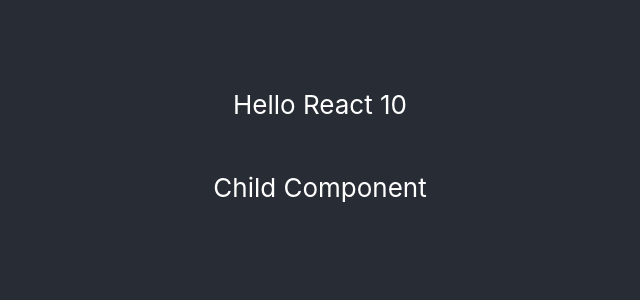
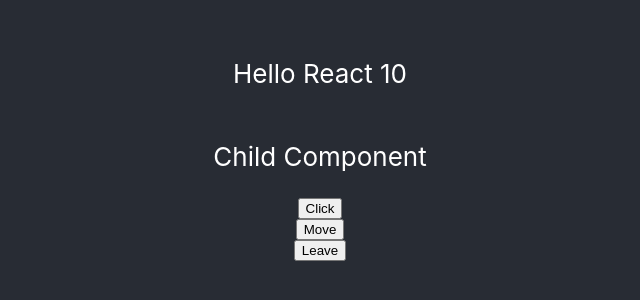
Before and after one commit to asayedio/myfirst-react-app, a React (Create React App) app: page / in a window 1280 px wide. Shown: the part 254-554 px from the top of the page, without its empty margins (320-960 px from the left). Built offline with nearby package versions, Linux system fonts and the light colour scheme.

Commit message:
Implement events

```diff
--- a/src/App.js
+++ b/src/App.js
@@ -4,12 +4,28 @@
 import Child from  './Child.js';
 import {num1,num2,test,test2} from './module.js';
 function App() {
+  React.state = {
+    name:"Ahmed"
+  }
+  function handleClick(e) {
+    e.preventDefault();
+    console.log(React.state.name);
+  }
+  function handleMove(e) {
+    e.preventDefault();
+    console.log('The mouse was moved.');
+  }
+  function handleLeave(e) {
+    e.preventDefault();
+    console.log('The mouse was leaved.');
+  }
 //the normal function
 function test() {
 console.log("Test !");
 }
 //the arrow function //we can remove {} in case it's only one line
 const testArrow = () => console.log("Test Arrow! ");
+
   return (
     <div className="App">
       <header className="App-header">
@@ -19,6 +35,9 @@
         <Child />
         {test()}
         {testArrow()}
+        <button onClick={handleClick } >Click</button>
+        <button onMouseMove={handleMove } >Move</button>
+        <button onMouseLeave={handleLeave } >Leave</button>
       </header>
     </div>
   );
```
